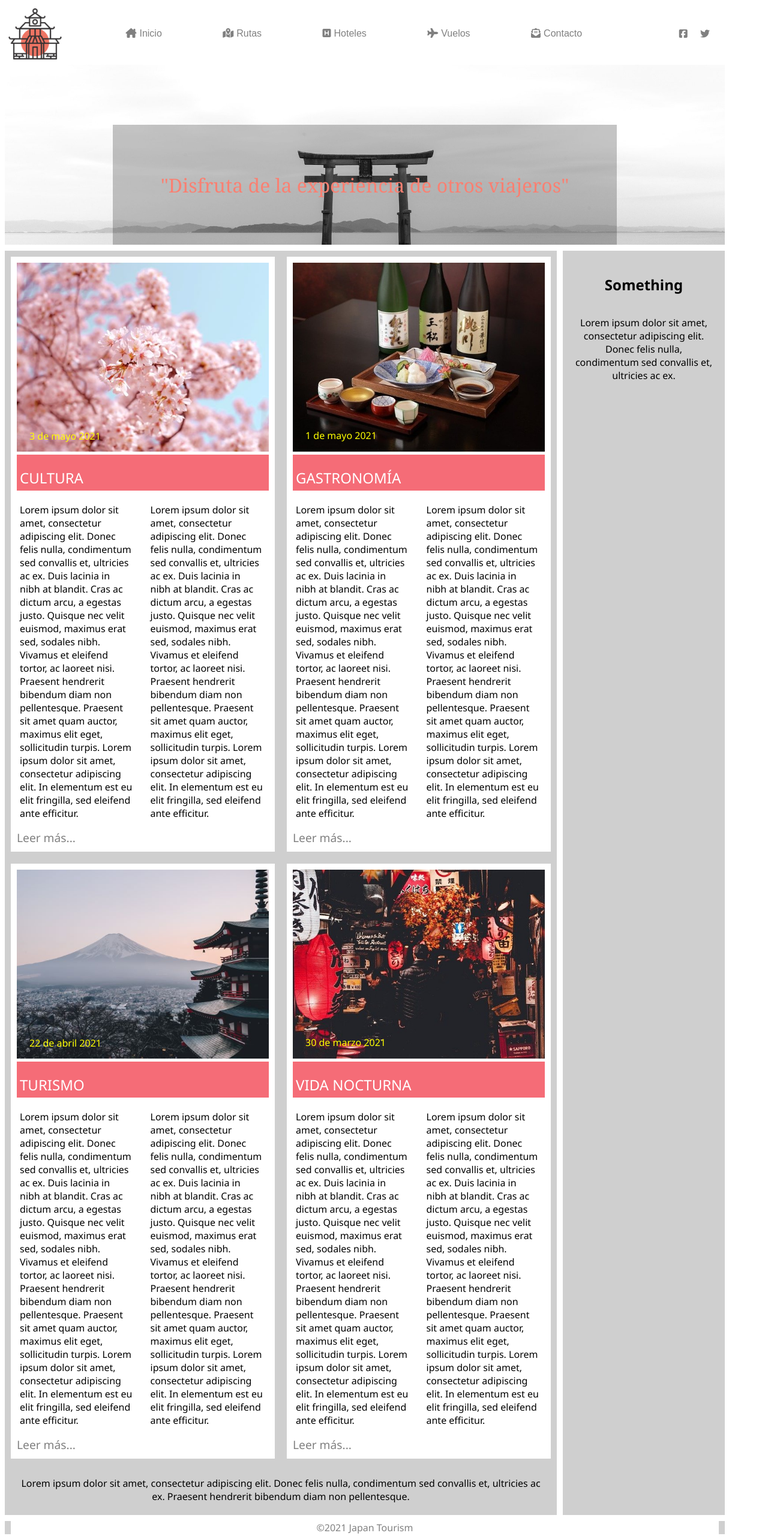
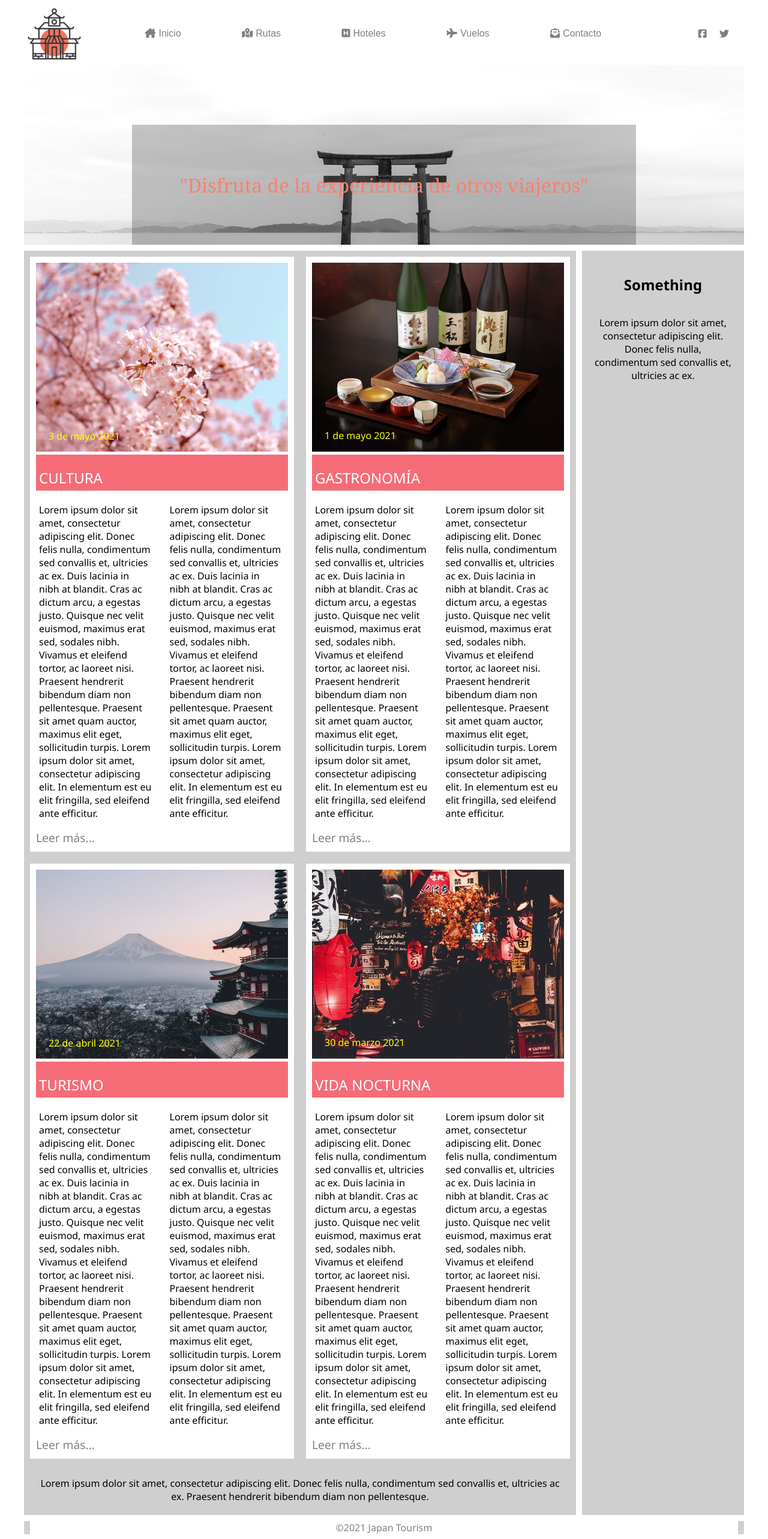
Before and after one commit to jordijs/Sprint1, a PHP site: page /nivell2.html in a window 1280 px wide. Shown: the whole page at 60% size. Run offline with PHP 8.4, Linux system fonts and the light colour scheme; some libraries are stand-ins or nearby versions.

Commit message:
Correcció de nivell 2 HTML CSS

```diff
--- a/T2_HTML/Nivell2/estilsnivell2.css
+++ b/T2_HTML/Nivell2/estilsnivell2.css
@@ -9,7 +9,10 @@ body * {
     display: flex;
 }
 
-
+body {
+    display: flex;
+    justify-content: center;
+}
 
 nav {
     flex-direction: row;
```
